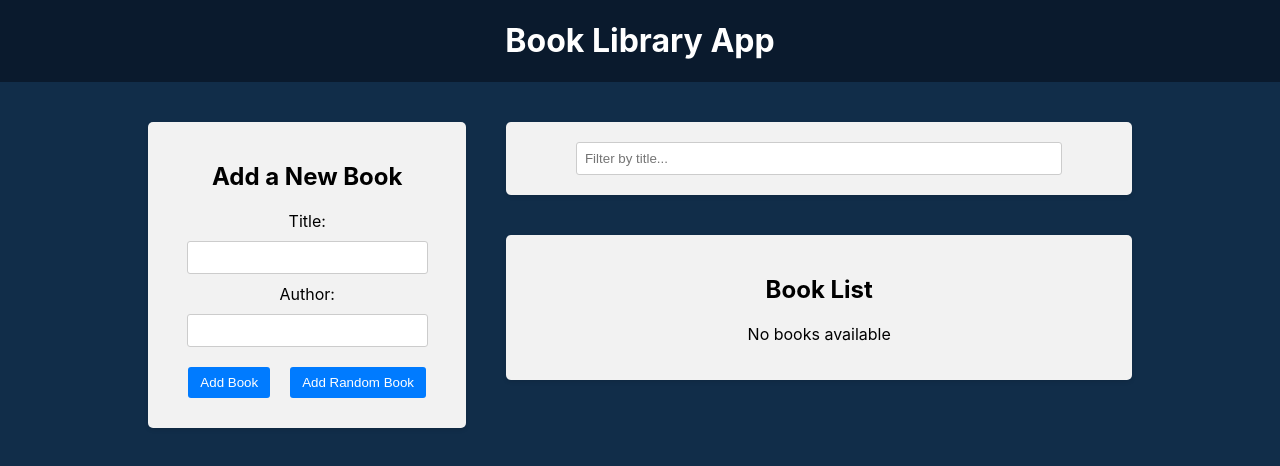
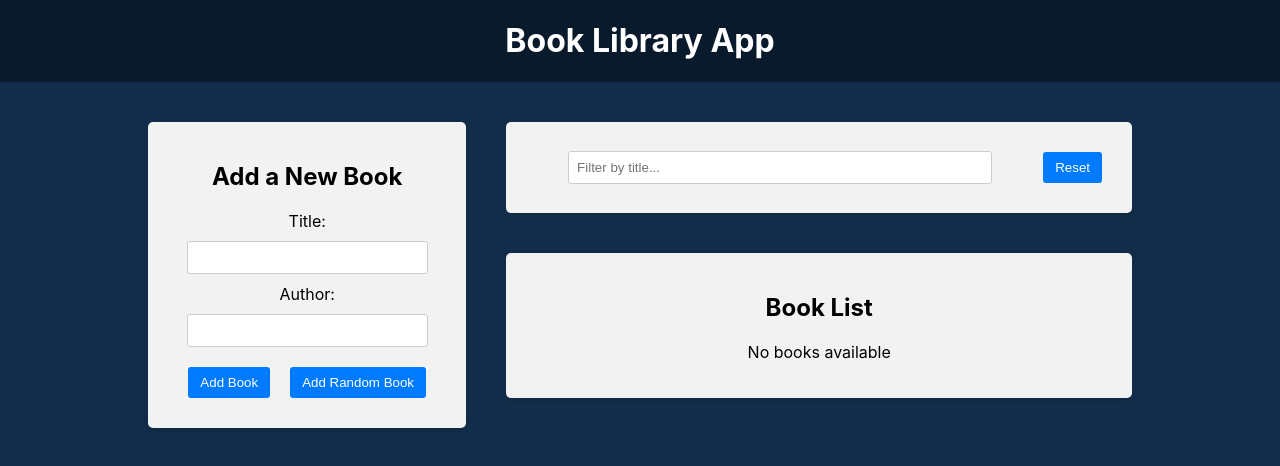
Before and after one commit to Elisei-Trifan/Book-Library-App, a React (Create React App) app in the folder frontend/: page / in a window 1280 px wide. Shown: the top 466 px of the page. Built offline with nearby package versions, Linux system fonts and the light colour scheme.

Commit message:
add button reset

```diff
--- a/frontend/src/component/Filter/Filter.js
+++ b/frontend/src/component/Filter/Filter.js
@@ -1,6 +1,7 @@
 import { useDispatch, useSelector } from 'react-redux'
 import {
   setTitleFilter,
+  resetFilters,
   selectTitleFilter,
 } from '../../redux/slices/filterSlice'
 import './Filter.css'
@@ -12,8 +13,14 @@
   const handleFilter = (e) => {
     dispatch(setTitleFilter(e.target.value))
   }
+
+  const handleResetFilter = () => {
+    dispatch(resetFilters())
+  }
+
   return (
     <div className="app-block filter">
+      <div className="filter-row">
         <div className="filter-group">
           <input
             value={titleFilter}
@@ -22,6 +29,10 @@
             placeholder="Filter by title..."
           />
         </div>
+        <button type="button" onClick={handleResetFilter}>
+          Reset
+        </button>
+      </div>
     </div>
   )
 }
--- a/frontend/src/redux/slices/filterSlice.js
+++ b/frontend/src/redux/slices/filterSlice.js
@@ -12,10 +12,13 @@
       state.title = action.payload
       //   return { ...state, title: action.payload }
     },
+    resetFilters: (state) => {
+      return initialState
+    },
   },
 })
 
-export const setTitleFilter = filterSlice.actions.setTitleFilter
+export const { setTitleFilter, resetFilters } = filterSlice.actions
 
 export const selectTitleFilter = (state) => state.filter.title
 
```
Lines whose indentation alone changed are shown as unchanged.
